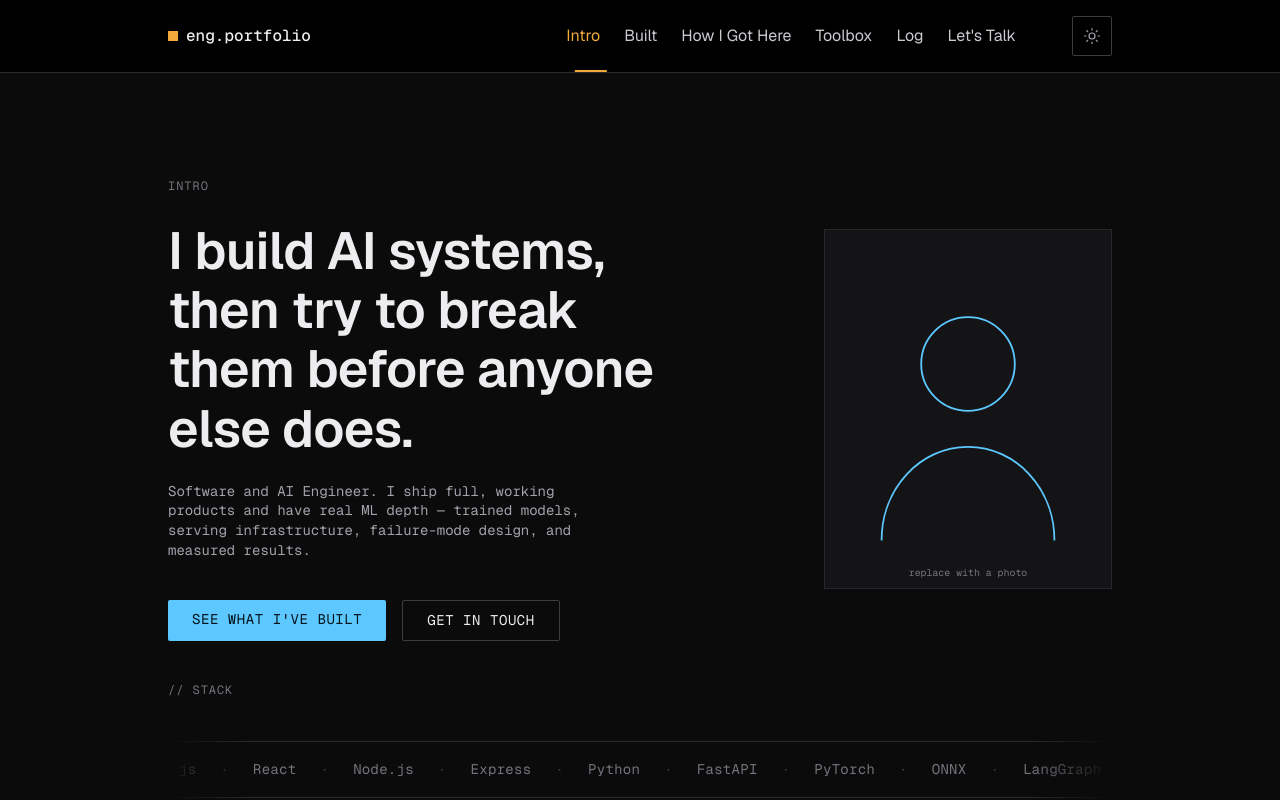
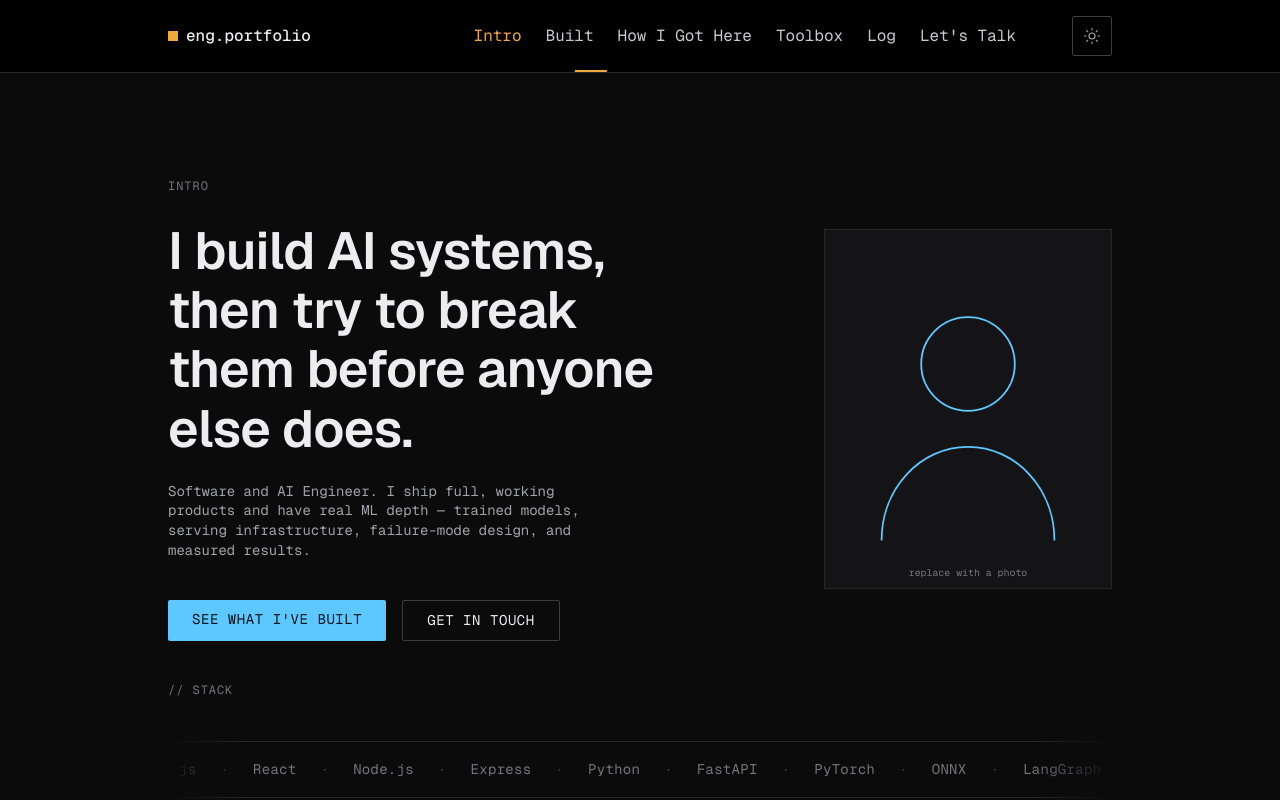
Before and after one commit to IshakAbdiazizHussen/Ishak-Abdiaziz----Portfolio, a Next.js app in the folder frontend/: page / in a window 1280 px wide. Shown: the top 800 px of the page. Built offline with nearby package versions, Linux system fonts and the light colour scheme; no server answers.

Commit message:
Also fonts is clean

```diff
--- a/frontend/components/Nav.module.css
+++ b/frontend/components/Nav.module.css
@@ -1,8 +1,8 @@
 /*
  * Nav visually matched to a supplied reference: solid bar, square amber mark
- * + mono wordmark, sans-serif Title Case links with a short accent underline
- * on the active one, and a bordered sun-icon theme-toggle square on the far
- * right (look-only for now — see Nav.tsx).
+ * + monospace wordmark and Title Case links, a short accent underline pinned
+ * to the bar's bottom edge under the active link, and a bordered sun-icon
+ * theme-toggle square on the far right (look-only for now — see Nav.tsx).
  */
 
 .bar {
@@ -60,7 +60,7 @@
 }
 
 .link {
-  font-family: var(--font-sans-stack);
+  font-family: var(--font-mono-stack);
   font-size: 1rem;
   line-height: 1;
   /* Reference-matched — a touch lighter than --text-dim, deliberate. */
```
